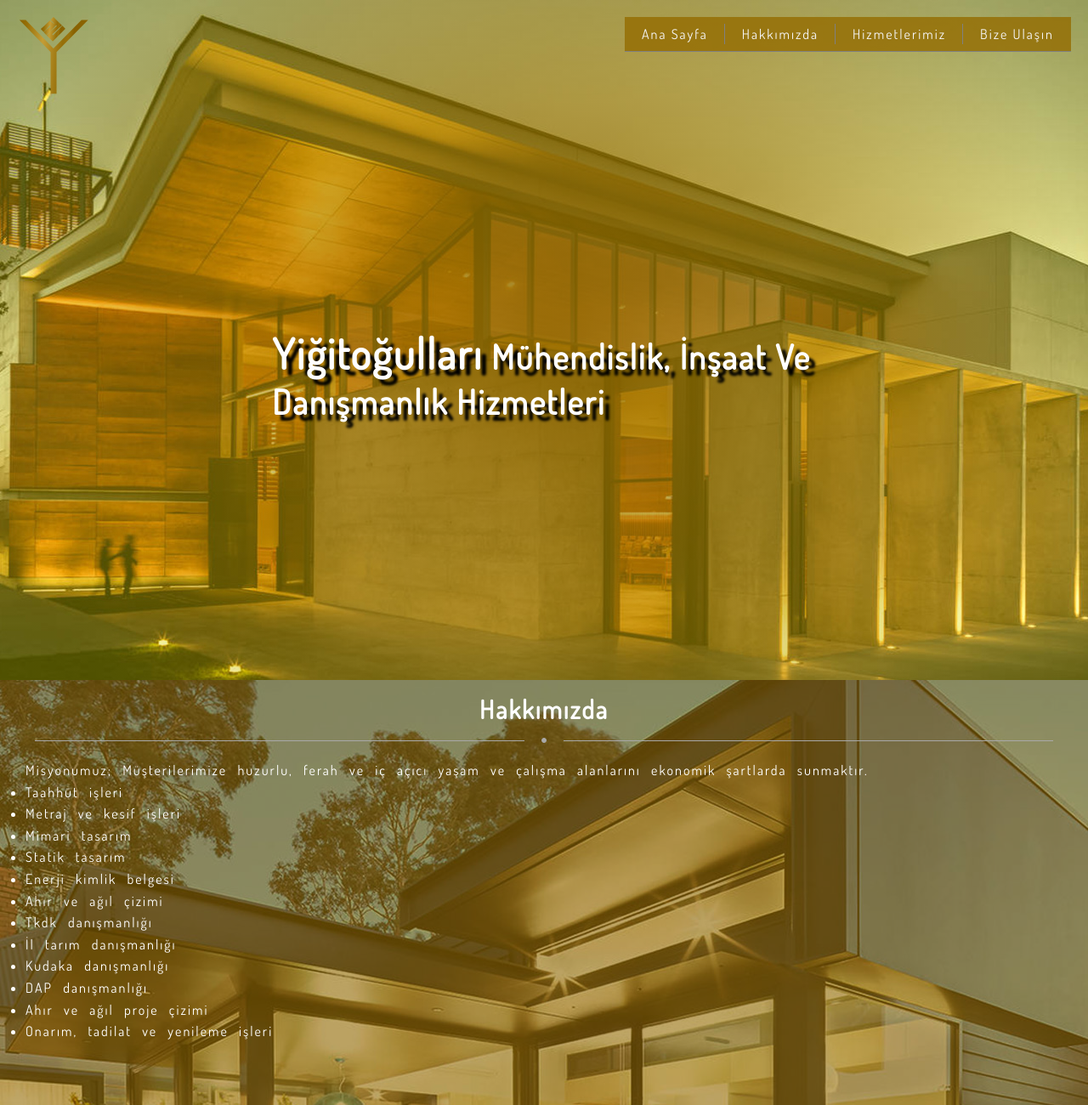
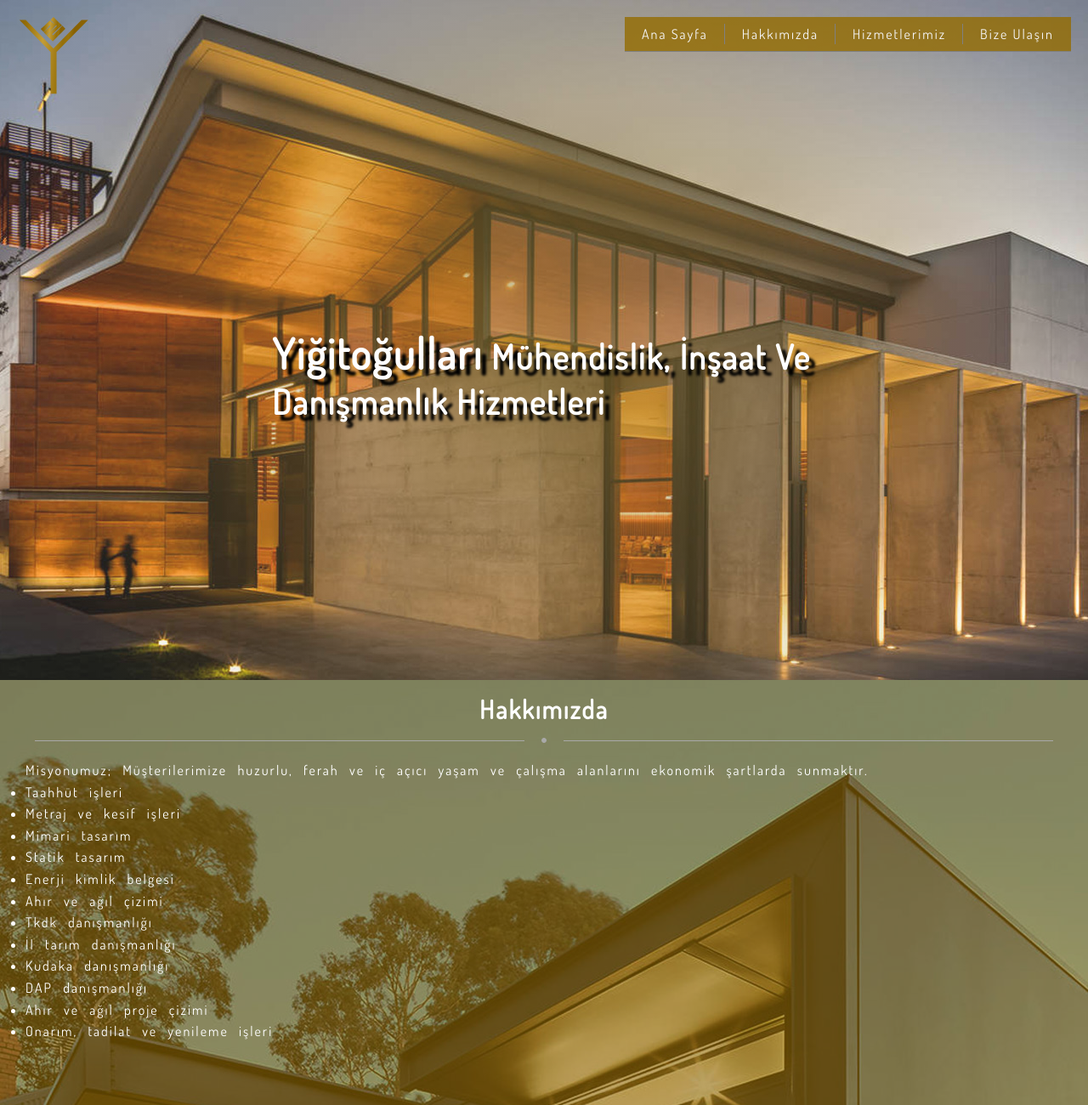
Before and after one commit to Firat35/YO_tanitim_websitesi, a website: page index.html in a window 1280 px wide. Shown: the top 1300 px of the page at 85% size. Drawn offline with Linux system fonts and the light colour scheme.

Commit message:
hakkimizda background bug

```diff
--- a/sass/layout/_hakkimizda.scss
+++ b/sass/layout/_hakkimizda.scss
@@ -11,7 +11,7 @@
         width: 100vw;
         height: 70rem;
         background-image: url(../../img/pic-1.jpg);
-        background-position: center;
+        background-position: top;
         background-attachment: fixed;
         box-shadow:inset 0 0 150px 500px  rgba(148, 108, 0, 0.6);
         .container{
--- a/sass/layout/_header.scss
+++ b/sass/layout/_header.scss
@@ -1,10 +1,7 @@
 
 header {
     height: 100vh;
-    //background: ;
-    background-image: radial-gradient(circle farthest-side, rgba(148, 108, 0, 0.9), rgba(255, 255, 0, 0.3)), url(../../img/header-photo.jpg);
-
-    //box-shadow:inset 0 0 150px 150px  rgba(255, 255, 255, 0.4);
+    background-image: radial-gradient(circle farthest-side, rgba(161, 134, 57, 0.6),rgba(255, 255, 255, 0.1)), url(../../img/header-photo.jpg);
     background-attachment: fixed;
     background-position: center;
     display: flex;
```
Also changed, not shown: css/style.css.
